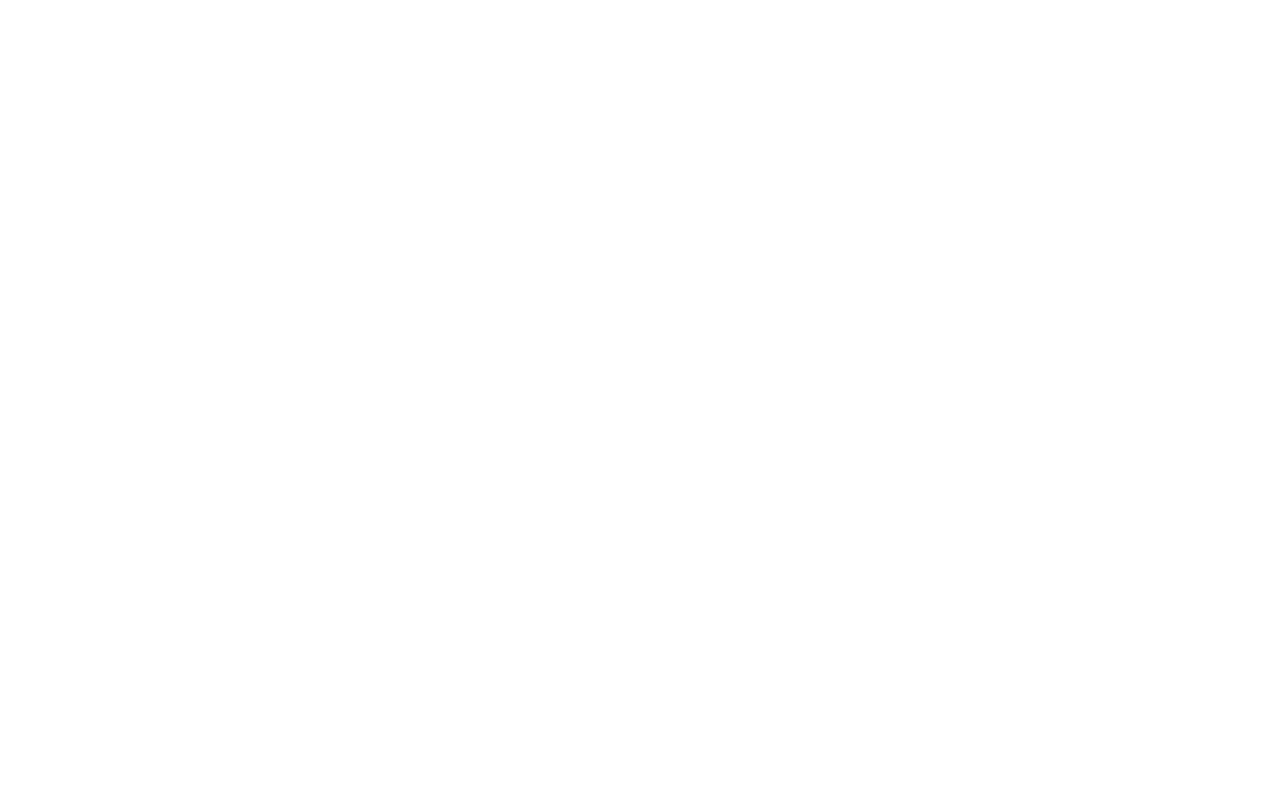
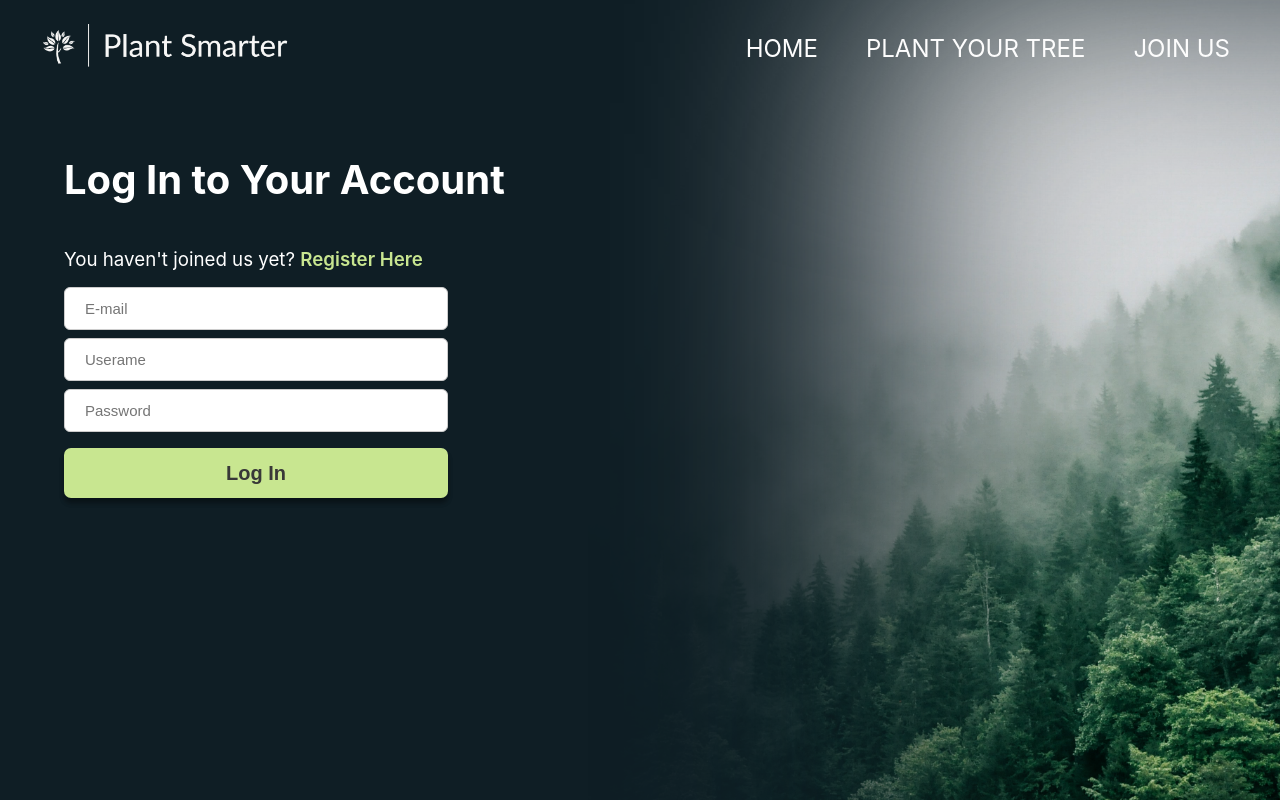
Before and after one commit to HristijanBoshkovski/plant-smarter-ui, a React (Create React App) app: page /login in a window 1280 px wide. Before the commit this address had no page. Shown: the top 800 px of the page. Built offline with nearby package versions, Linux system fonts and the light colour scheme.

Commit message:
Creating Login Page

```diff
--- a/src/JoinUs/Joinus.css
+++ b/src/JoinUs/Joinus.css
@@ -22,6 +22,7 @@
 
 .heading-joinus a{
     text-decoration: none;
+    font-weight: 550;
 }
 
 .cards{
--- a/src/JoinUs/Joinus.js
+++ b/src/JoinUs/Joinus.js
@@ -18,7 +18,7 @@
             </div>
             <div className="heading-joinus">
                 <h1>TO REGISTER AND JOIN OUR TEAM CLICK BELOW ON ONE OF THE CATEGORIES AND START PLANTING TREES</h1>
-                <h3>You already have an account? <a href="#0">Login now!</a></h3>
+                <h3>You already have an account? <a href="/login">Login now!</a></h3>
             </div>
             <div className="cards">
                 <Card picture={BusinessMan} value="Business" altText="business-man-card" linkRef="#business-par"/>
--- /dev/null
+++ b/src/Register-LogIn/Login.js
@@ -0,0 +1,54 @@
+import React from "react";
+import { useState } from "react";
+import { Button } from "../components/Common/Forms/Button";
+import Nav from "../Router/Nav"
+
+import "./Reg-login.css"
+
+import Input from "../components/Common/Forms/Input"
+
+const Login = props => {
+    const [user, setUser] = useState({ username: "", password: "", email: "", selected: [] })
+
+    return (
+        <div>
+            <div className="register-container">
+                <div className="log-navbar"><Nav /></div>
+                <div className="reg-text">
+                    <h1>Log In to Your Account</h1>
+                    <h3>You haven't joined us yet? <a href="/register">Register Here</a></h3>
+                </div>
+                <div className="reg-form">
+                    <Input
+                        placeholder="E-mail"
+                        name="email"
+                        type="email"
+                        value={user.email}
+                        styleClass="form-style"
+                        onChange={e => setUser({ ...user, [e.target.name]: e.target.value })}
+                    />
+                    <Input
+                        placeholder="Userame"
+                        name="username"
+                        type="text"
+                        value={user.username}
+                        styleClass="form-style"
+                        onChange={e => setUser({ ...user, [e.target.name]: e.target.value })}
+                    />
+                    <Input
+                        placeholder="Password"
+                        name="password"
+                        type="text"
+                        value={user.password}
+                        styleClass="form-style"
+                        onChange={e => setUser({ ...user, [e.target.name]: e.target.value })}
+                    />
+                    <Button value="Log In" type="Submit" styleClass="btns btns-submit"/>
+                </div>
+            </div>
+
+        </div>
+    )
+}
+
+export default Login;
--- a/src/Register-LogIn/Reg-login.css
+++ b/src/Register-LogIn/Reg-login.css
@@ -1,4 +1,4 @@
-.register-container {
+.register-container{
     background: url("../static/reg-login-bg.jpg");
     background-size: cover;
     background-repeat: no-repeat;
@@ -8,7 +8,7 @@
 
 .reg-text{
     margin-left: 5%;
-    margin-top: 8%;
+    margin-top: 5%;
     color: #FFF;
     line-height: 1.5;
 }
--- a/src/Register-LogIn/Register.js
+++ b/src/Register-LogIn/Register.js
@@ -1,5 +1,4 @@
 import React from "react";
-import Radio from "../components/Common/Forms/Radio";
 
 import Nav from "../Router/Nav"
 import Form from "./Form";
@@ -18,7 +17,7 @@
             <div className="reg-text">
                 <h4>START FOR FREE</h4>
                 <h1>Create a new account</h1>
-                <h3>Already a member? <a href="#0">Login Here</a></h3>
+                <h3>Already a member? <a href="/login">Login Here</a></h3>
             </div>
             <div className="reg-form">
                 <Form/>
--- a/src/Router/RootRouter.js
+++ b/src/Router/RootRouter.js
@@ -9,6 +9,7 @@
 import { useState } from "react";
 import Joinus from "../JoinUs/Joinus";
 import { Register } from "../Register-LogIn/Register";
+import Login from "../Register-LogIn/Login";
 
 
 const RootRouter = props => {
@@ -20,6 +21,7 @@
                 <Route path="/" element={<Landing />} />
                 <Route path="joinus" element={<Joinus />} />
                 <Route path="/register" element={<Register/>} />
+                <Route path="/login" element={<Login />} />
                 <Route path="/test" element={<div>
                     test
 
```
